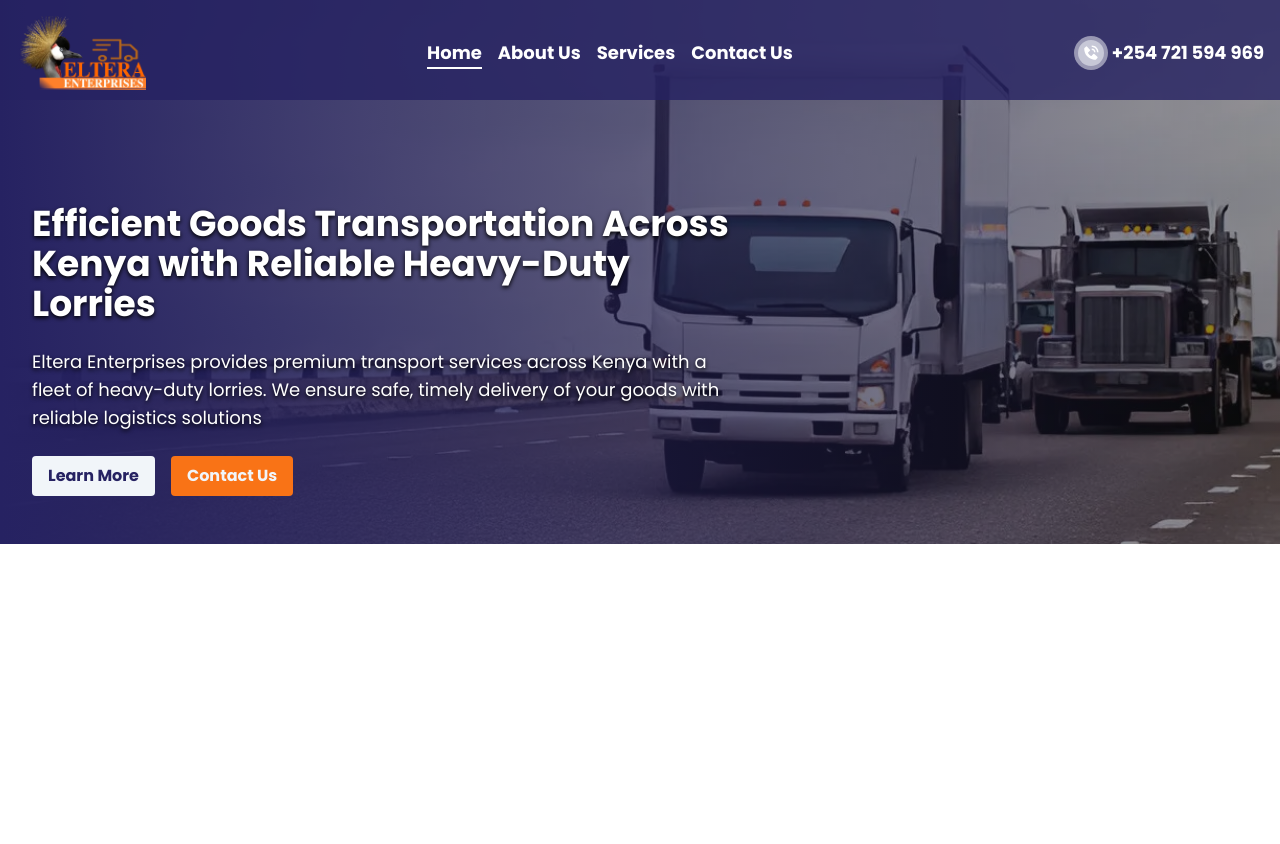
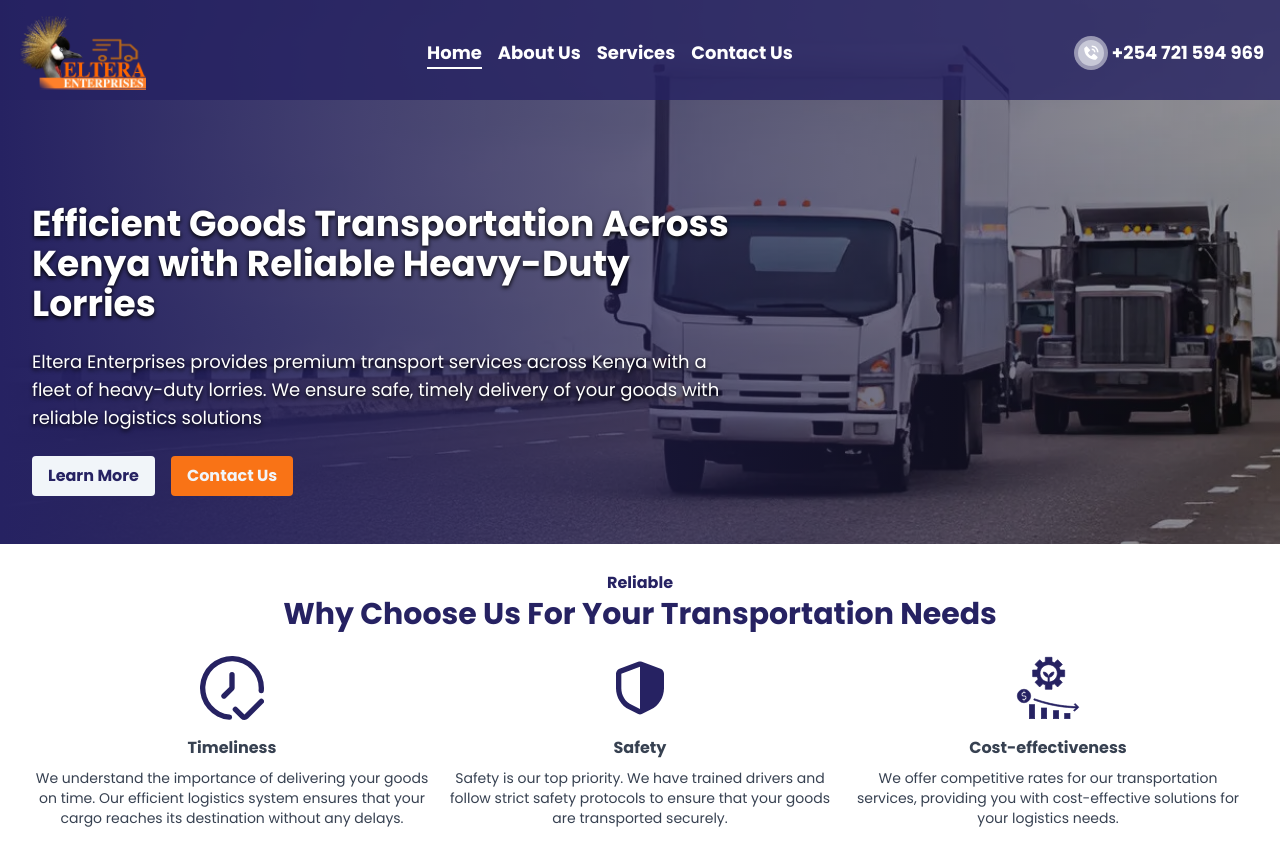
Before and after one commit to saretoduncan/eltera_enterprises, a React (Vite) app: page / in a window 1280 px wide. Before the commit the page ends 800 px from the top, so only its background shows below. Built offline with nearby package versions, Linux system fonts and the light colour scheme.

Commit message:
complete why us section

```diff
--- a/src/components/navbar/DropNavBar.tsx
+++ b/src/components/navbar/DropNavBar.tsx
@@ -9,7 +9,7 @@ const DropNavBar = () => {
   return (
     <>
       <nav
-        className={`w-full absolute top-[77px] p-4 text-white space-y-4 bg-opacity-80 bg-primaryBlue rounded-b-lg z-10 transition-all duration-700 ease-in-out ${
+        className={`w-full fixed top-[77px] p-4 text-white space-y-4 bg-opacity-80 bg-primaryBlue rounded-b-lg z-10 transition-all duration-700 ease-in-out ${
           openNav?.isSideNavOpen ? "translate-x-0" : "translate-x-[-150%]"
         } lg:hidden`}
       >
--- /dev/null
+++ b/src/components/whyUsCards.tsx
@@ -0,0 +1,27 @@
+type TWhyUsProps = {
+  icon: string;
+  title: string;
+  caption: string;
+  class_name?: string;
+};
+
+const WhyUsCards: React.FC<TWhyUsProps> = ({
+  icon,
+  title,
+  caption,
+  class_name,
+}) => {
+  return (
+    <>
+      <div className={`grid gap-4 ${class_name}`}>
+        <img src={icon} alt="time icon" className="w-16 justify-self-center" />
+        <div className="text-center space-y-2">
+          <h5 className="font-bold">{title}</h5>
+          <p className="text-sm">{caption}</p>
+        </div>
+      </div>
+    </>
+  );
+};
+
+export default WhyUsCards;
--- /dev/null
+++ b/src/pages/homePage/featuresSection.tsx
@@ -0,0 +1,32 @@
+import savana_lorry from "../../assets/savana_lorry.webp";
+const FeaturesSection = () => {
+  return (
+    <>
+      <div className="grid px-4 py-6 space-y-4">
+        <section className="space-y-2">
+          <h3 className="text-xl font-bold text-primaryBlue">
+            <span className="text-base">Reliable </span><br/>Efficient and Dependable Transport Services
+          </h3>
+          <article className="text-gray-700 text-sm">
+            At Eltera Enterprises, we are committed to delivering dependable and
+            efficient transport services you can count on. Our fleet of heavy
+            duty lorries is equipped to ensure your goods are transported
+            securely and punctually. Whether your shipment needs to travel
+            within Kenya or reach destinations across the country, you can rely
+            on us to deliver every time.
+          </article>
+        </section>
+        <section>
+          <div
+            className="h-[300px] w-full bg-cover bg-no-repeat relative"
+            style={{ backgroundImage: "url(" + "'" + savana_lorry + "'" + ")" }}
+          >
+            <div className="absolute top-0 bottom-0 w-full bg-gradient-to-r from-primaryBlue to-[#11111170]"></div>
+          </div>
+        </section>
+      </div>
+    </>
+  );
+};
+
+export default FeaturesSection;
--- a/src/pages/homePage/heroSection.tsx
+++ b/src/pages/homePage/heroSection.tsx
@@ -11,7 +11,7 @@ const HeroSection = () => {
   return (
     <>
       <div
-        className={`w-screen h-[32rem] md:h-[34rem] lg:h-[30rem] xl:h-[34rem] relative bg-cover bg-no-repeat bg-center grid`}
+        className={`w-full h-[32rem] md:h-[34rem] lg:h-[30rem] xl:h-[34rem] relative bg-cover bg-no-repeat bg-center grid`}
         style={{ backgroundImage: "url(" + "'" + roadLorries + "'" + ")" }}
       >
         <div className="absolute top-0 bottom-0 left-0 right-0 bg-gradient-to-r from-primaryBlue to-[#11111170] grid px-4 lg:px-8 xl:px-0 ">
--- a/src/pages/homePage/index.tsx
+++ b/src/pages/homePage/index.tsx
@@ -1,11 +1,19 @@
+import FeaturesSection from "./featuresSection";
 import HeroSection from "./heroSection";
+import WhyChooseUs from "./whyChooseUs";
 
 const HomePage = () => {
   return (
     <>
-     <section>
-       <HeroSection/>
-     </section>
+      <section>
+        <HeroSection />
+      </section>
+      <section>
+        <WhyChooseUs />
+      </section>
+      <section>
+        {/* <FeaturesSection /> */}
+      </section>
     </>
   );
 };
--- /dev/null
+++ b/src/pages/homePage/whyChooseUs.tsx
@@ -0,0 +1,41 @@
+import timeIcon from "../../assets/time_svg.svg";
+import safeIcon from "../../assets/safe_shield.svg";
+import costIcon from "../../assets/low_cost.svg";
+import WhyUsCards from "../../components/whyUsCards";
+
+const WhyChooseUs = () => {
+  return (
+    <>
+      <div className=" text-gray-700 px-6   py-4 space-y-6 lg:px-8 xl:w-[1280px] xl:mx-auto ">
+        <section className="space-y-2 ">
+          <h3 className="text-xl font-bold text-primaryBlue capitalize text-center lg:text-3xl">
+            <span className="text-base ">Reliable </span>
+            <br />
+            why choose us for your transportation needs
+          </h3>
+        </section>
+        <section className="grid gap-8  md:grid-cols-2 lg:grid-cols-3 lg:gap-2">
+          <WhyUsCards
+            icon={timeIcon}
+            title="Timeliness"
+            caption="We understand the importance of delivering your goods on time.
+                Our efficient logistics system ensures that your cargo reaches
+                its destination without any delays."
+          />
+          <WhyUsCards
+            icon={safeIcon}
+            title="Safety"
+            caption="Safety is our top priority. We have trained drivers and follow strict safety protocols to ensure that your goods are transported securely."
+          />
+          <WhyUsCards
+            icon={costIcon}
+            title="Cost-effectiveness"
+            caption="We offer competitive rates for our transportation services, providing you with cost-effective solutions for your logistics needs."
+          />
+        </section>
+      </div>
+    </>
+  );
+};
+
+export default WhyChooseUs;
```
